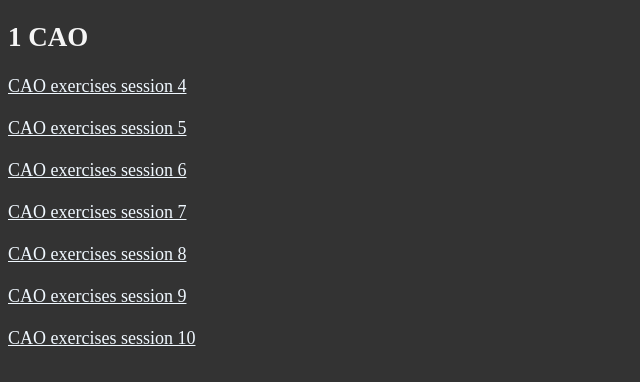
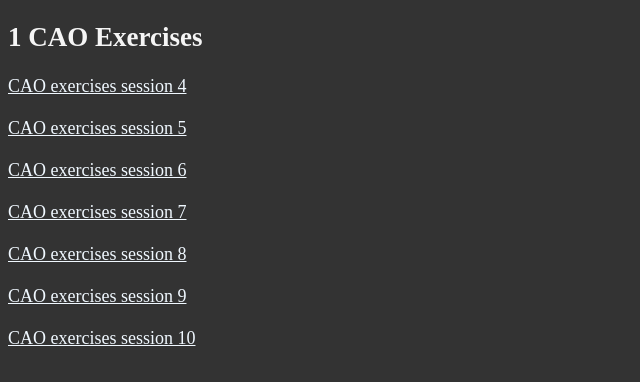
Before and after one commit to DaFessor/CAO-Stuff, a plain HTML site: page index.html in a window 1280 px wide. Shown: the whole page, without its empty margins (0-640 px from the left). Drawn offline with Linux system fonts and the light colour scheme.

Commit message:
More cleanup

```diff
--- a/index.html
+++ b/index.html
@@ -6,7 +6,7 @@
 
   </head>
   <body>
-    <h2>CAO</h2>
+    <h2>CAO Exercises</h2>
     <a href="CAO_Exercises_lecture4.html">CAO exercises session 4</a> <br> <br>
     <a href="CAO_Exercises_lecture5.html">CAO exercises session 5</a><br><br>
     <a href="CAO_Exercises_lecture6.html">CAO exercises session 6</a><br><br>
```
Also changed, not shown: IMG_5854.JPG (deleted).
